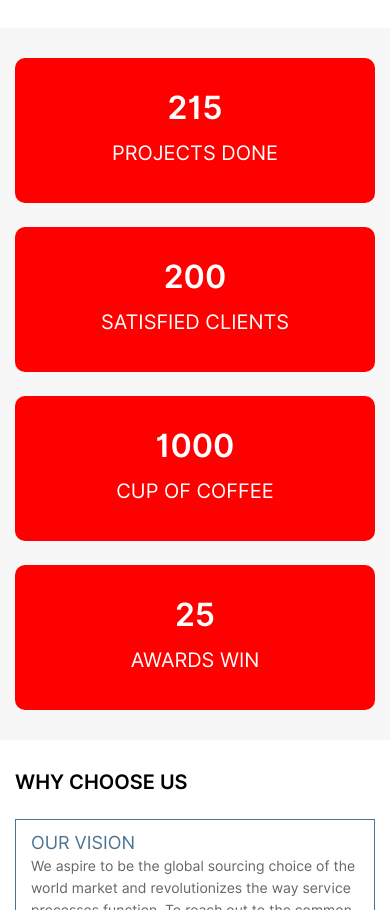
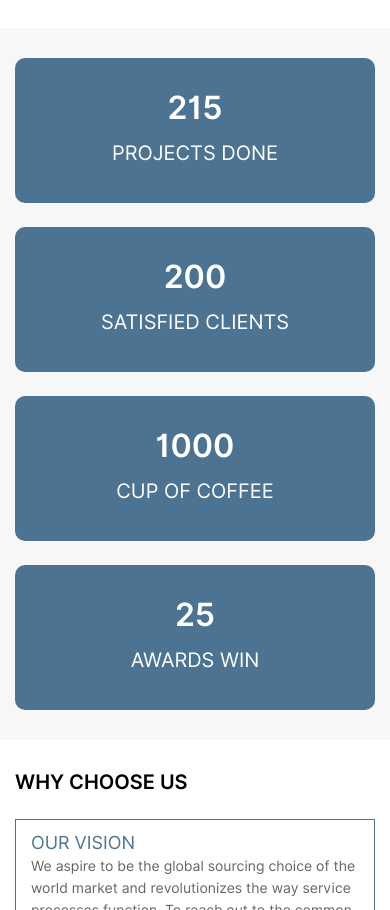
Before and after one commit to codewithmohankushwah/psi-infotech, a plain HTML site: page index.html in a window 390 px wide. Shown: the part 3889-4799 px from the top of the page. Drawn offline with nearby package versions, Linux system fonts and the light colour scheme.

Commit message:
change backround color

```diff
--- a/css/responsive.css
+++ b/css/responsive.css
@@ -228,5 +228,5 @@
     .form-box input {height: 36px;}
     .form-box select {height: 36px;}
     body {padding-top: 133px;}
-    .box{padding: 40px 0; background-color: red;}
+    .box{padding: 40px 0;}
 }
```
